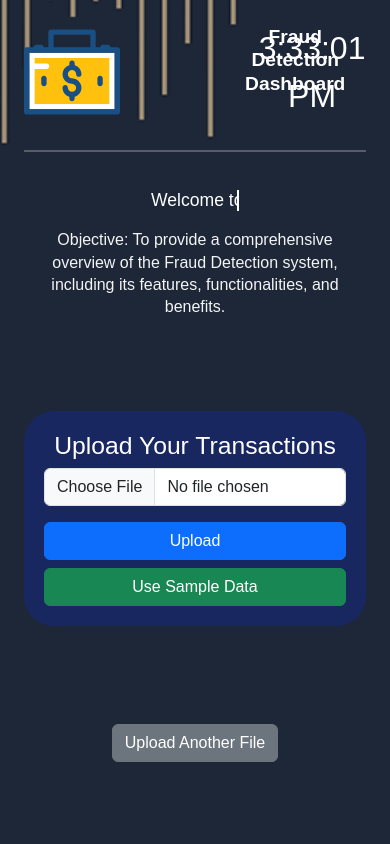
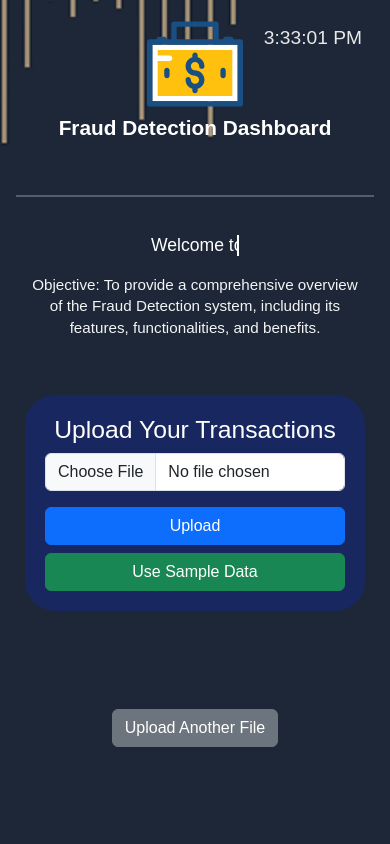
Before and after one commit to AxelJaquez21/Fraud-Detection-Dashboard1, a Flask app: page / in a window 390 px wide. Run offline with Flask 3, Linux system fonts and the light colour scheme.

Commit message:
new implemented tweaks to mobile version

```diff
--- a/templates/upload.html
+++ b/templates/upload.html
@@ -72,6 +72,7 @@
             position: relative;
         }
         .brand img{ width:96px; height:auto; display:block }
+
         .brand h1{
             font-size:1.8rem;
             margin:0;
@@ -125,7 +126,98 @@
         .brand h1 { font-size: 1.2rem; }
         .obj .typing { font-size: 1.1rem; }
         .form-container { padding: 20px; }
-        button, input, .btn { font-size: 1rem; }
+        button, input, .btn, .current-time { font-size: 1rem; }
+
+        /* General layout */
+        body {
+        padding: 16px;
+        }
+
+        /* Header section */
+        header {
+            flex-direction: column;
+            align-items: center;
+            justify-content: center;
+            gap: 8px;
+            text-align: center;
+            position: relative;
+        }
+
+        /* Title centered */
+        .brand {
+            flex-direction: column;
+            align-items: center;
+            text-align: center;
+        }
+
+        .brand h1 {
+            font-size: 1.3rem;
+            text-align: center;
+            margin-top: 4px;
+            left: 0;
+            transform: none;
+        }
+
+        /* Keep clock at top right with smaller font */
+        #current-time {
+            position: absolute;
+            top: 8px;
+            right: 12px;
+            font-size: 1.2rem;
+            color: #fff;
+            opacity: 0.9;
+        }
+
+        /* Intro text */
+        .obj .typing {
+            font-size: 1.1rem;
+        }
+        .obj p {
+            font-size: 0.95rem;
+            line-height: 1.4;
+        }
+
+        /* Upload form */
+        .form-container {
+            padding: 20px;
+            width: 95%;
+            margin-top: 15px;
+        }
+        button, input, .btn {
+            font-size: 1rem;
+        }
+
+        /* Dashboard container */
+        #dashboard-container {
+            margin-top: 25px;
+            padding: 0 5px;
+            width: 100%;
+        }
+
+        #dashboard-container h2 {
+            font-size: 1.2rem;
+            text-align: center;
+            margin-bottom: 15px;
+        }
+
+        #dashboard-container .table-responsive {
+            border-radius: 10px;
+            overflow-x: auto;
+            overflow-y: auto;
+            -webkit-overflow-scrolling: touch;
+            max-height: 60vh;
+            background: rgba(255,255,255,0.95);
+        }
+
+        #dashboard-container table {
+            font-size: 0.85rem;
+        }
+        #dashboard-container th,
+        #dashboard-container td {
+            text-align: center;
+            white-space: nowrap;
+        }
+
         }
 
     </style>
```
